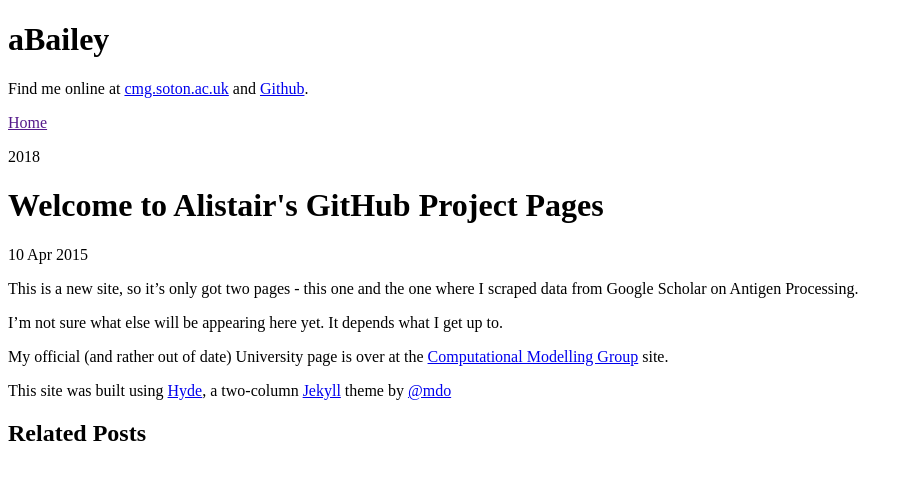
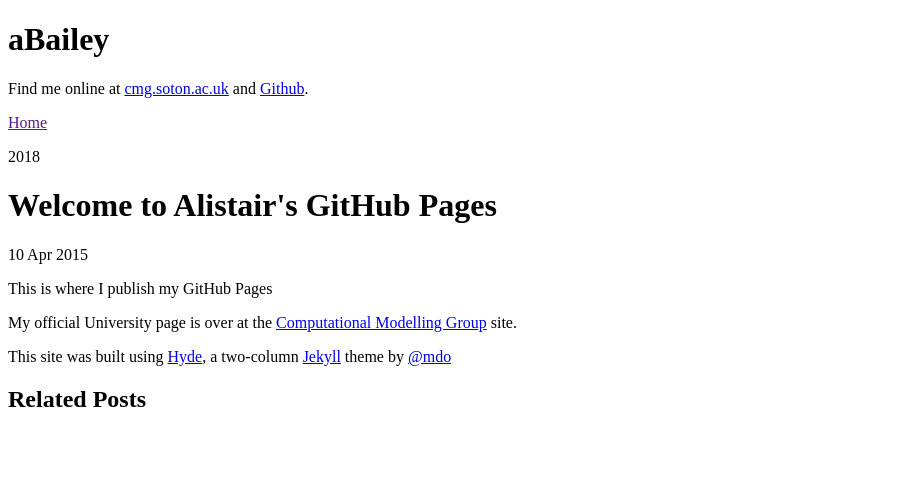
Before and after one commit to ab604/ab604.github.io, a Jekyll site: the page built from _posts/2015-04-10-welcome.md, in a window 1280 px wide. Shown: the top 480 px of the page, without its empty margins (0-910 px from the left). Built offline with Jekyll 4.4.1, drawn with Linux system fonts in a browser that asks for light colours.

Commit message:
Update 2015-04-10-welcome.md

```diff
--- a/_posts/2015-04-10-welcome.md
+++ b/_posts/2015-04-10-welcome.md
@@ -1,13 +1,11 @@
 ---
 layout: post
-title: Welcome to Alistair's GitHub Project Pages
+title: Welcome to Alistair's GitHub Pages
 ---
 
-This is a new site, so it's only got two pages - this one and the one where I scraped data from Google Scholar on Antigen Processing.
+This is where I publish my GitHub Pages
 
-I'm not sure what else will be appearing here yet. It depends what I get up to.
-
-My official (and rather out of date) University page is over
+My official University page is over
 at the [Computational Modelling Group](http://cmg.soton.ac.uk/people/ab604/) site.
 
 This site was built using [Hyde](http://hyde.getpoole.com/), a two-column [Jekyll](http://jekyllrb.com) theme by [@mdo](https://twitter.com/mdo)
```
